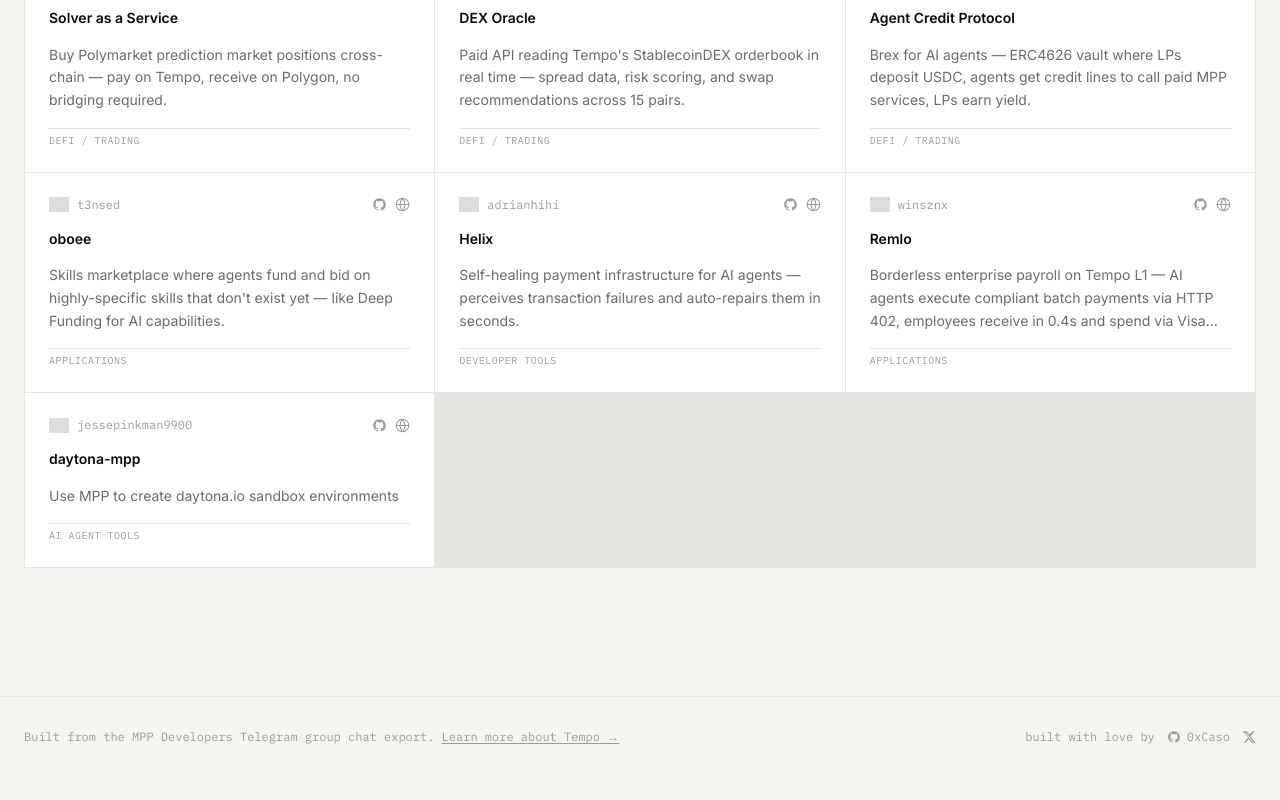
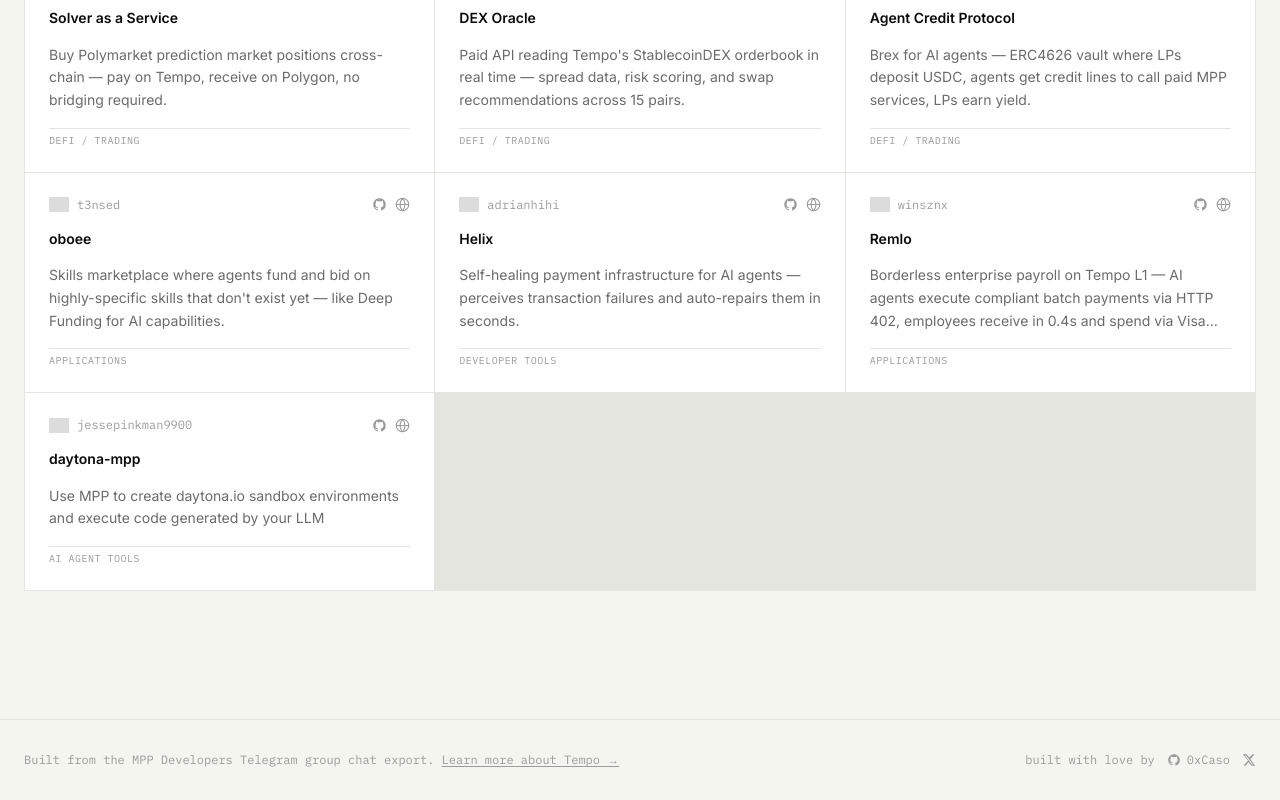
Before and after one commit to 0xCaso/tempo-hackathon-projects, a Next.js app: page / in a window 1280 px wide. Shown: the part 2991-3791 px from the top of the page. Before the commit the page ends 3768 px from the top, so only its background shows below. Built offline with nearby package versions, Linux system fonts and the light colour scheme; no server answers; grey boxes are pictures that could not be loaded.

Commit message:
add: jessepinkman9900/daytona-mpp

```diff
--- a/data/projects.ts
+++ b/data/projects.ts
@@ -320,7 +320,7 @@
   },
   {
     name: "daytona-mpp",
-    description: "Use MPP to create daytona.io sandbox environments",
+    description: "Use MPP to create daytona.io sandbox environments and execute code generated by your LLM",
     githubUrl: "https://github.com/jessepinkman9900/daytona-mpp",
     demoUrl: "https://daytona-sandbox-mpp.cnvlabs.workers.dev/llms.txt",
     category: "ai-agents",
```
